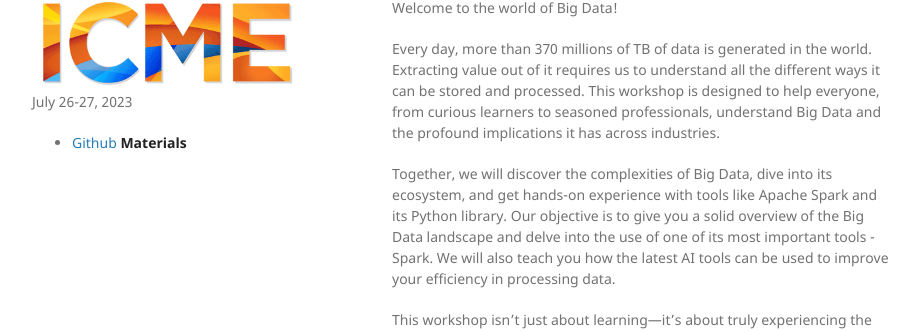
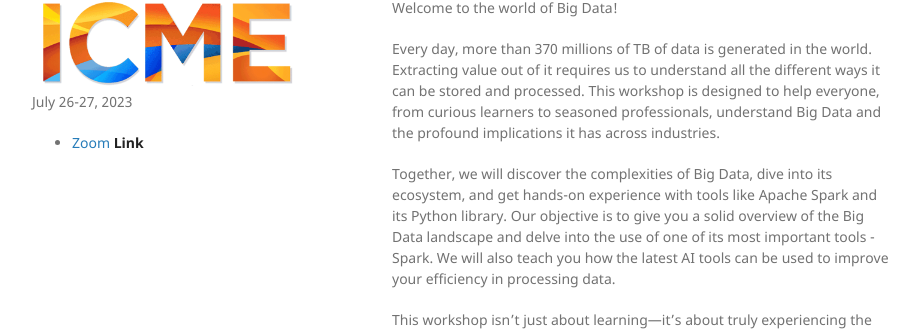
Before and after one commit to axelpey/icme-sws23-big-data, a Jekyll site: the page built from index.md, in a window 1280 px wide. Shown: the part 112-443 px from the top of the page, without its empty margins (178-1099 px from the left). Built offline with Jekyll 4.4.1, drawn with Linux system fonts in a browser that asks for light colours; our own code applies the rules of GitHub Pages for plain Markdown files.

Commit message:
Replace materials with Zoom Link

```diff
--- a/_layouts/default.html
+++ b/_layouts/default.html
@@ -32,7 +32,7 @@
 
         {% if site.show_downloads %}
         <ul class="Class Materials">
-          <li><a href="{{ "https://github.com/axelpey/icme-sws23-big-data-materials" }}">Github <strong>Materials</strong></a></li>
+          <li><a href="{{ "https://stanford.zoom.us/j/91273362840?pwd=M3Q5YjRrbXBqT0RZcGFDbUJpbXdKZz09" }}">Zoom <strong>Link</strong></a></li>
         </ul>
         {% endif %}
       </header>
```
